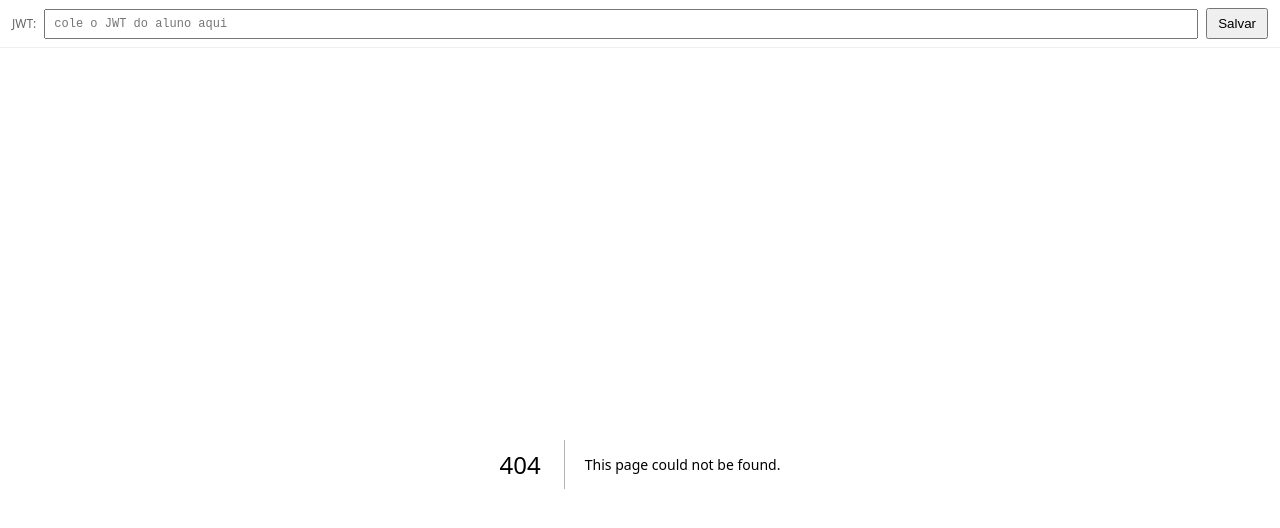
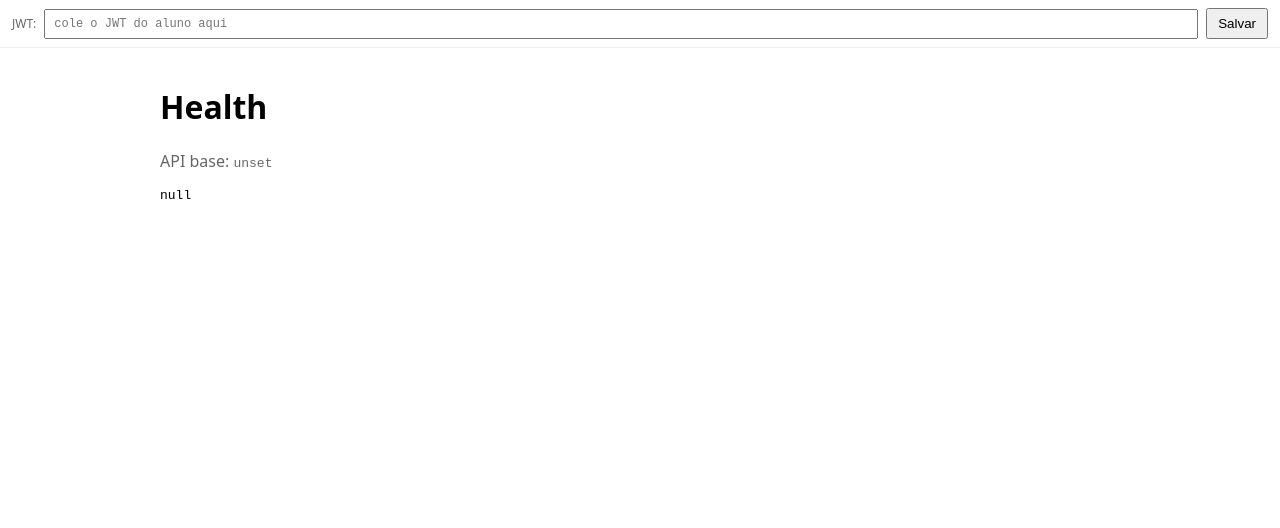
Before and after one commit to flaviusraymundo/Academia-Paz-Mente, a Next.js app in the folder web/: page /health in a window 1280 px wide. Before the commit this address had no page. Shown: the top 528 px of the page. Built offline with nearby package versions, Linux system fonts and the light colour scheme; no server answers.

Commit message:
Create HealthPage component to check API health

```diff
--- /dev/null
+++ b/web/src/app/health/page.tsx
@@ -0,0 +1,32 @@
+"use client";
+
+import { useEffect, useState } from "react";
+import { api } from "../../lib/api";
+
+export default function HealthPage() {
+  const [out, setOut] = useState<any>(null);
+
+  useEffect(() => {
+    let alive = true;
+    (async () => {
+      const { status, body } = await api("/api/health");
+      if (!alive) return;
+      setOut({
+        status,
+        body,
+        NEXT_PUBLIC_API_BASE: (process.env.NEXT_PUBLIC_API_BASE || "(não definida)"),
+      });
+    })();
+    return () => { alive = false; };
+  }, []);
+
+  return (
+    <div>
+      <h1>Health</h1>
+      <p style={{ color:"#666" }}>
+        API base: <code>{process.env.NEXT_PUBLIC_API_BASE || "(não definida)"}</code>
+      </p>
+      <pre>{JSON.stringify(out, null, 2)}</pre>
+    </div>
+  );
+}
```
